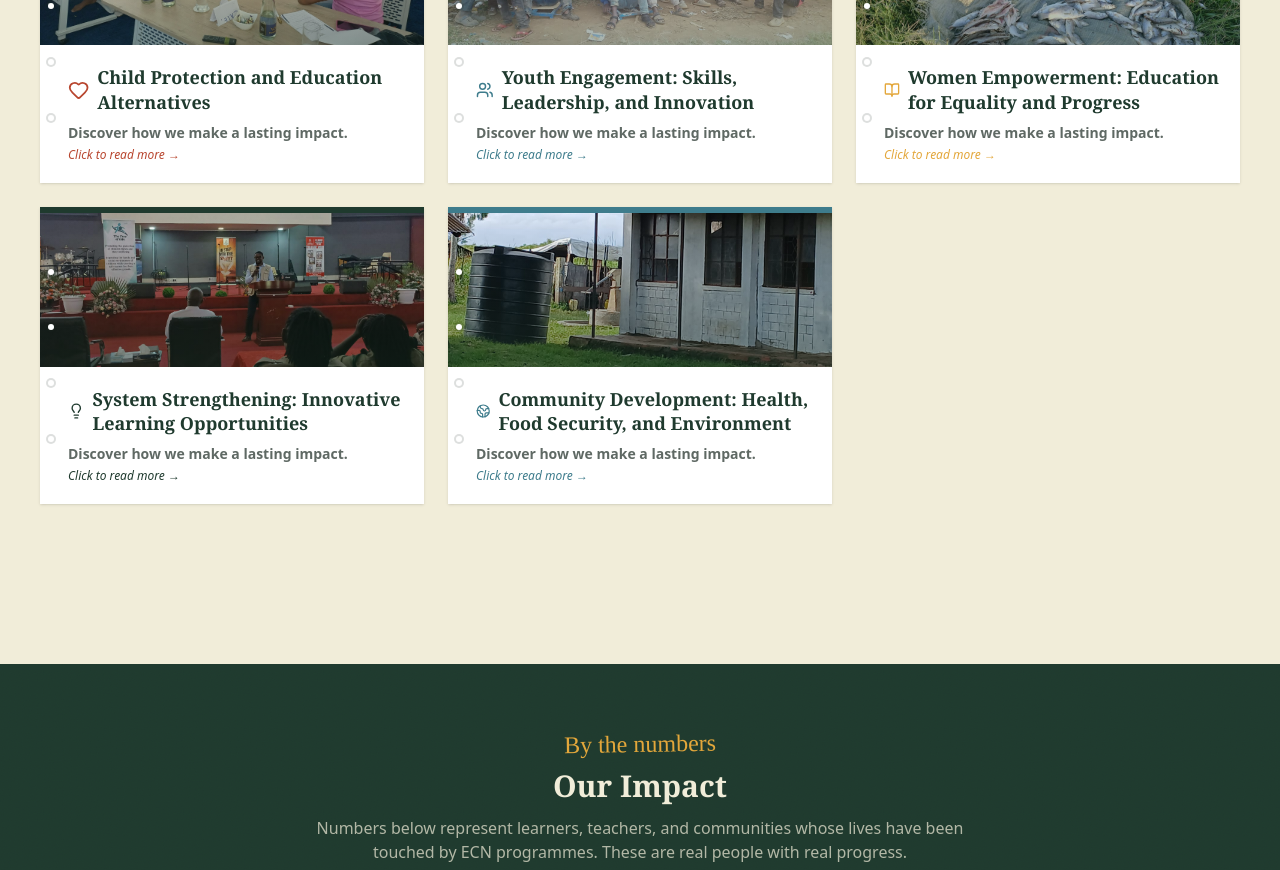
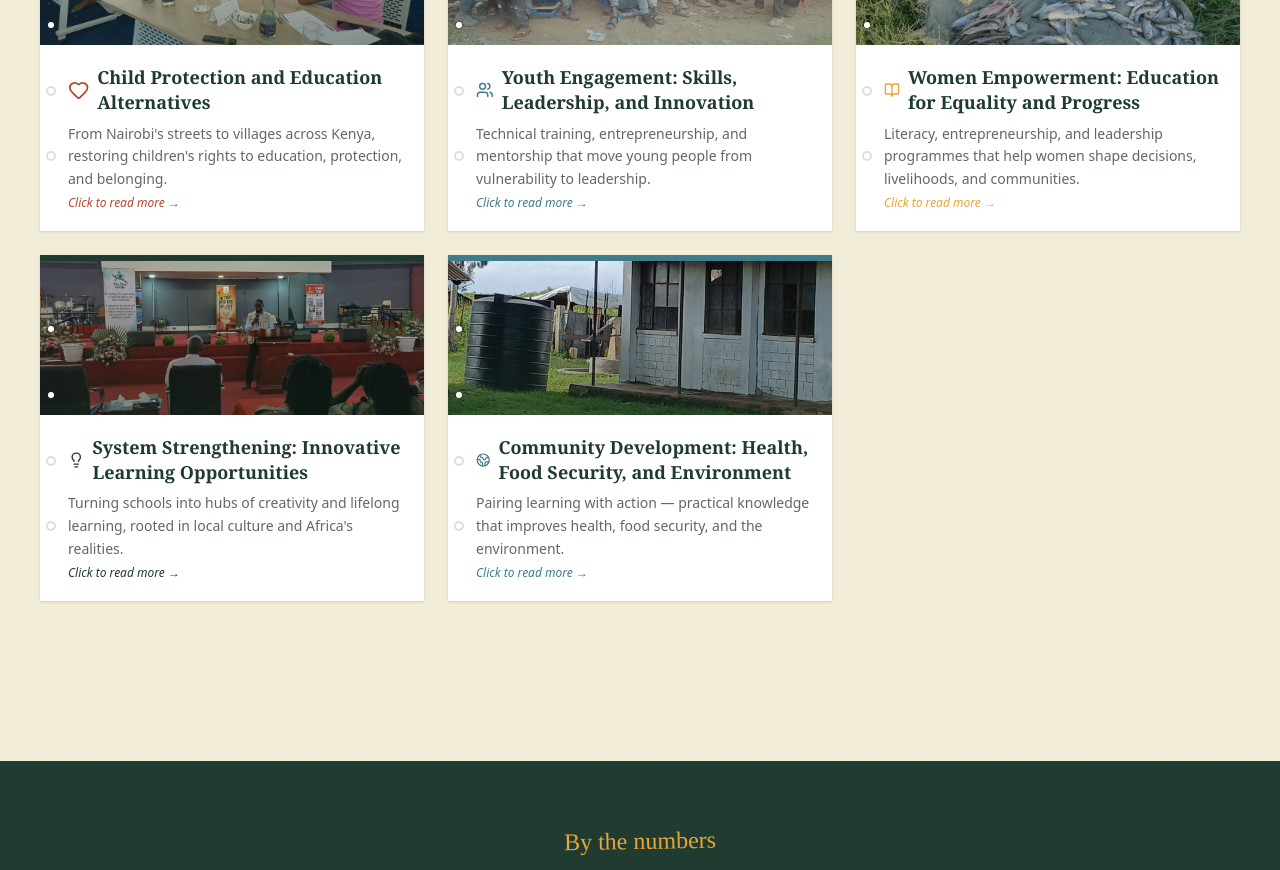
Before and after one commit to steph10920/ecnafrica, a React (Vite) app: page / in a window 1280 px wide. Shown: the part 2380-3250 px from the top of the page. Built offline with nearby package versions, Linux system fonts and the light colour scheme.

Commit message:
donation page redesigned

```diff
--- a/src/components/StrategicFocus.jsx
+++ b/src/components/StrategicFocus.jsx
@@ -56,6 +56,8 @@ export default function StrategicFocus() {
       accent: "var(--clay)",
       title: "Child Protection and Education Alternatives",
       image: childImg,
+      teaser:
+        "From Nairobi's streets to villages across Kenya, restoring children's rights to education, protection, and belonging.",
       content: (
         <>
           <p className="text-[var(--ink)]/80 text-base leading-relaxed">
@@ -107,6 +109,8 @@ export default function StrategicFocus() {
       accent: "var(--sky)",
       title: "Youth Engagement: Skills, Leadership, and Innovation",
       image: youthImg,
+      teaser:
+        "Technical training, entrepreneurship, and mentorship that move young people from vulnerability to leadership.",
       content: (
         <>
           <p className="text-[var(--ink)]/80 text-base leading-relaxed">
@@ -149,6 +153,8 @@ export default function StrategicFocus() {
       accent: "var(--gold)",
       title: "Women Empowerment: Education for Equality and Progress",
       image: womenImg,
+      teaser:
+        "Literacy, entrepreneurship, and leadership programmes that help women shape decisions, livelihoods, and communities.",
       content: (
         <>
           <p className="text-[var(--ink)]/80 text-base leading-relaxed">
@@ -190,6 +196,8 @@ export default function StrategicFocus() {
       accent: "var(--chalk)",
       title: "System Strengthening: Innovative Learning Opportunities",
       image: systemImg,
+      teaser:
+        "Turning schools into hubs of creativity and lifelong learning, rooted in local culture and Africa's realities.",
       content: (
         <>
           <p className="text-[var(--ink)]/80 text-base leading-relaxed">
@@ -240,6 +248,8 @@ export default function StrategicFocus() {
       accent: "var(--sky)",
       title: "Community Development: Health, Food Security, and Environment",
       image: communityImg,
+      teaser:
+        "Pairing learning with action — practical knowledge that improves health, food security, and the environment.",
       content: (
         <>
           <p className="text-[var(--ink)]/80 text-base leading-relaxed">
@@ -347,9 +357,7 @@ export default function StrategicFocus() {
                   </h3>
                 </div>
 
-                <p className="text-[var(--ink)]/70 text-sm">
-                  <strong>Discover how we make a lasting impact.</strong>
-                </p>
+                <p className="text-[var(--ink)]/70 text-sm leading-relaxed">{focus.teaser}</p>
 
                 <p className="italic text-xs mt-1" style={{ color: focus.accent }}>
                   Click to read more →
```
